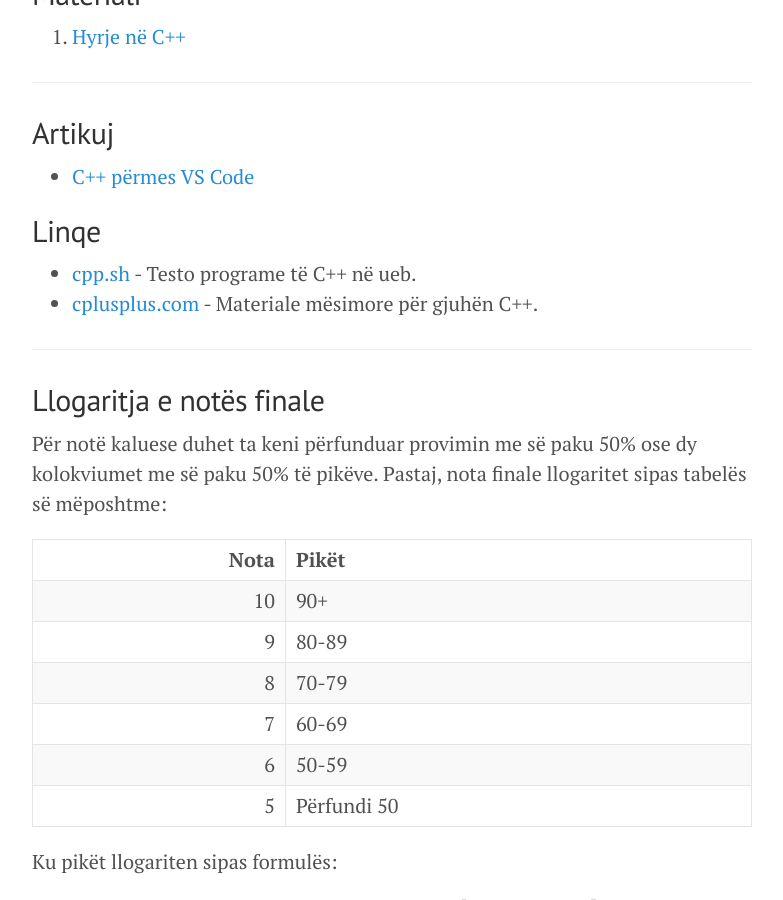
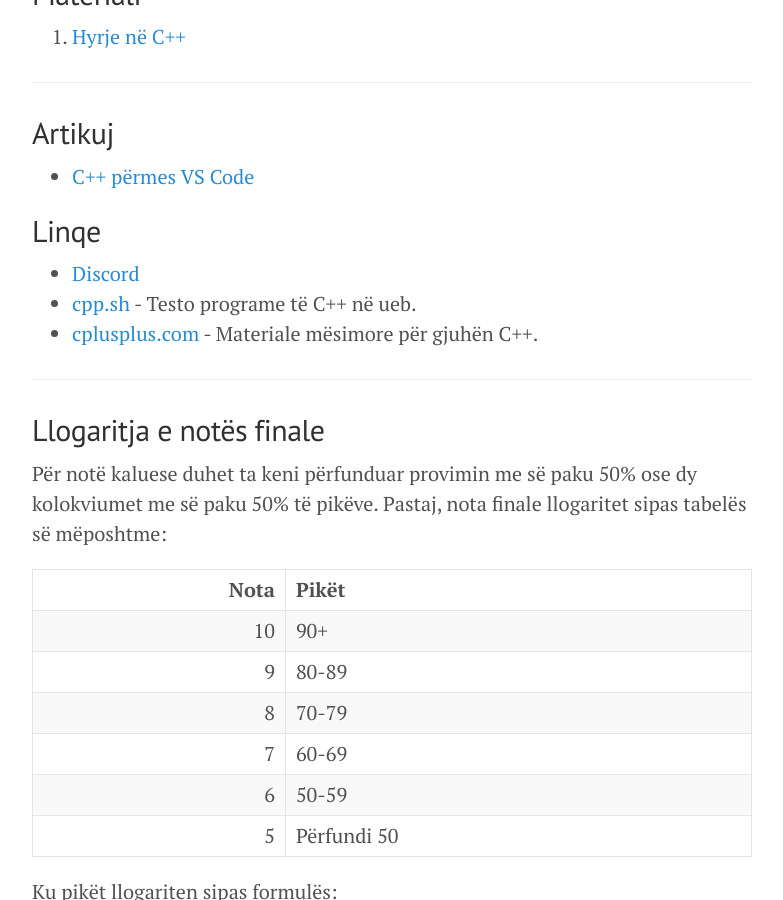
Before and after one commit to edongashi/edongashi.github.io, a Jekyll site: the page built from lendet/gjuhe-programuese/index.md, in a window 1280 px wide and 900 px high, scrolled down 499 px. Shown: the whole window, without its empty margins (248-1031 px from the left). Built offline with Jekyll 4.4.1, drawn with Linux system fonts in a browser that asks for light colours; our own code applies the rules of GitHub Pages for plain Markdown files; formulas are drawn with MathJax 3.

Commit message:
Discord link

```diff
--- a/lendet/gjuhe-programuese/index.md
+++ b/lendet/gjuhe-programuese/index.md
@@ -28,6 +28,7 @@ suppresshooks: true
 
 ## Linqe
 
+- [Discord](https://discord.gg/83fAWDV5Hq)
 - [cpp.sh](http://cpp.sh/) - Testo programe të C++ në ueb.
 - [cplusplus.com](http://www.cplusplus.com/doc/tutorial/) - Materiale mësimore për gjuhën C++.
 
```
